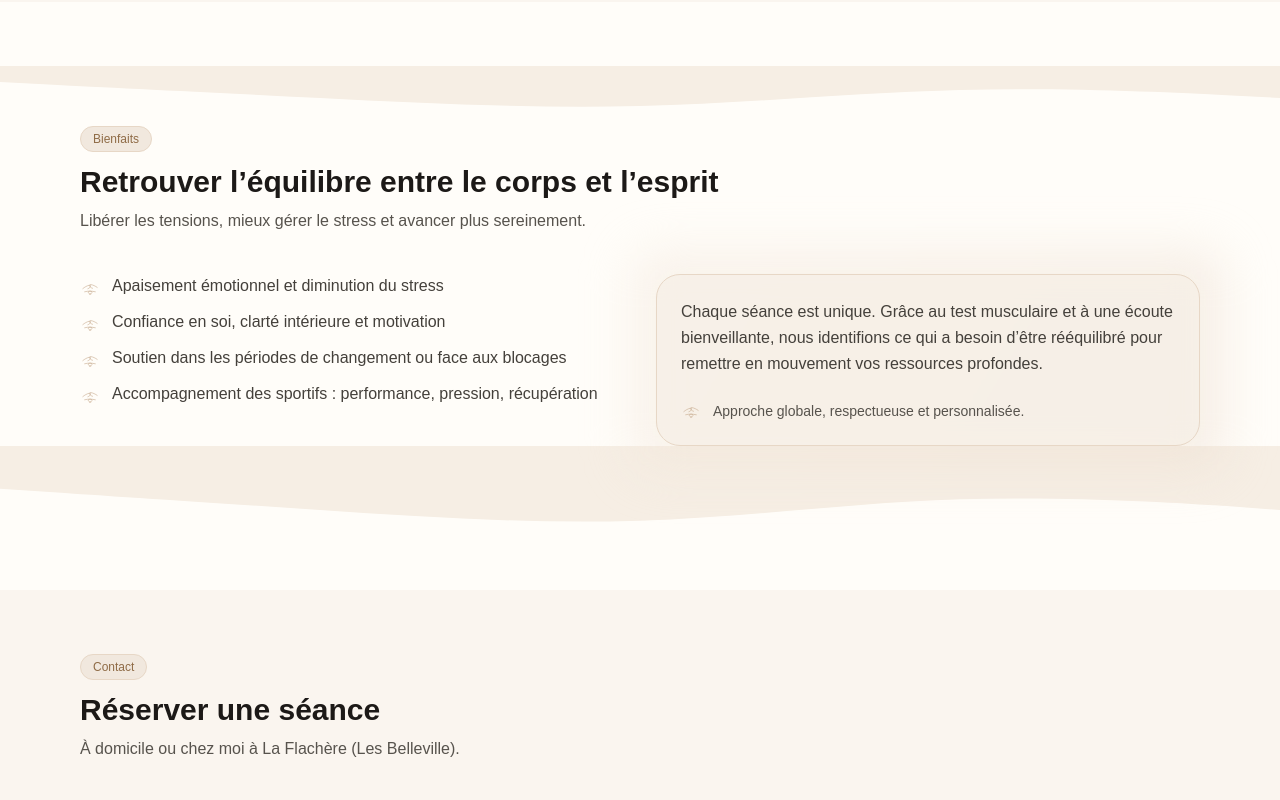
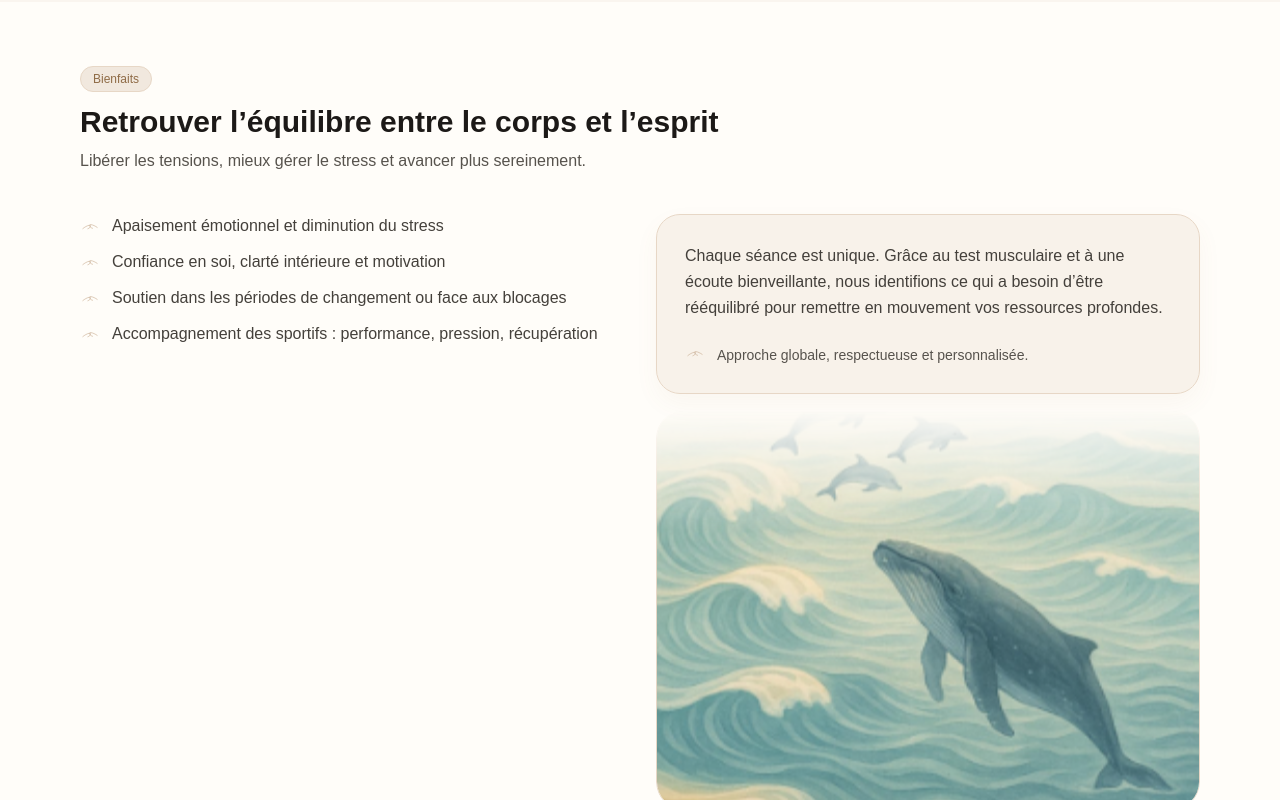
Before and after one commit to PabloDev-bit/site-web-lola, a Next.js app in the folder site-web-lola/: page / in a window 1280 px wide. Shown: the part 1140-1940 px from the top of the page. Built offline with nearby package versions, Linux system fonts and the light colour scheme.

Commit message:
feat: add BienfaitsWithWhale component and integrate into Home page

```diff
--- /dev/null
+++ b/site-web-lola/src/components/BienfaitsWithWhale.tsx
@@ -0,0 +1,173 @@
+import Image from "next/image";
+import { useEffect, useRef, useState } from "react";
+
+type Props = {
+  title: string;
+  subtitle?: string;
+  items: string[];
+  whaleSrc?: string; // /whale.jpg par défaut
+};
+
+export default function BienfaitsWithWhale({
+  title,
+  subtitle,
+  items,
+  whaleSrc = "/whale.jpg",
+}: Props) {
+  const rootRef = useRef<HTMLDivElement | null>(null);
+  const [visible, setVisible] = useState(false);
+  const [ratio, setRatio] = useState(0);
+
+  // Apparition + progression (pour la cascade des points)
+  useEffect(() => {
+    const el = rootRef.current;
+    if (!el) return;
+
+    const ioEnter = new IntersectionObserver(
+      (ents) => ents.forEach((e) => e.isIntersecting && setVisible(true)),
+      { threshold: 0.15 }
+    );
+    ioEnter.observe(el);
+
+    const ioRatio = new IntersectionObserver(
+      (ents) =>
+        ents.forEach((e) =>
+          setRatio(Math.max(0, Math.min(1, e.intersectionRatio)))
+        ),
+      { threshold: Array.from({ length: 20 }, (_, i) => +(i / 19).toFixed(2)) }
+    );
+    ioRatio.observe(el);
+
+    return () => {
+      ioEnter.disconnect();
+      ioRatio.disconnect();
+    };
+  }, []);
+
+  const visibleCount = Math.ceil(items.length * ratio);
+
+  return (
+    <section id="bienfaits" className="bg-[#FFFDF9]">
+      <div
+        ref={rootRef}
+        className={[
+          "mx-auto max-w-6xl px-4 py-16 transition-all duration-700 ease-out",
+          visible ? "opacity-100 translate-y-0" : "opacity-0 translate-y-6",
+          "motion-reduce:transition-none",
+        ].join(" ")}
+      >
+        {/* Header */}
+        <div className="max-w-2xl">
+          <div className="text-xs inline-flex items-center gap-2 rounded-full bg-[#F1E8DE] px-3 py-1 text-[#8F6B46] border border-[#E7D7C6]">
+            <span>Bienfaits</span>
+          </div>
+          <h2 className="mt-3 text-2xl sm:text-3xl font-semibold text-stone-900">
+            {title}
+          </h2>
+          {subtitle && (
+            <p className="mt-2 text-stone-600 leading-relaxed">{subtitle}</p>
+          )}
+        </div>
+
+        {/* Contenu */}
+        <div className="mt-10 grid gap-8 md:grid-cols-2">
+          {/* Liste gauche */}
+          <ul className="space-y-3">
+            {items.map((t, i) => {
+              const show = i < visibleCount;
+              const delay = `${Math.min(i * 90, 420)}ms`;
+              return (
+                <li
+                  key={i}
+                  className={[
+                    "flex items-start gap-3 transition-all duration-500 ease-out",
+                    show ? "opacity-100 translate-y-0" : "opacity-0 translate-y-3",
+                  ].join(" ")}
+                  style={{ transitionDelay: delay }}
+                >
+                  <span className="mt-1">
+                    <HandIcon className="h-5 w-5 text-[#C9AD92]" />
+                  </span>
+                  <span className="text-stone-700">{t}</span>
+                </li>
+              );
+            })}
+          </ul>
+
+          {/* Colonne droite — image CONFINÉE */}
+          <div className="relative">
+            {/* Carte texte */}
+            <div className="relative z-10 rounded-3xl border border-[#E7D7C6] bg-[#F7EFE7]/80 p-6 lg:p-7 backdrop-blur-[2px] shadow-[0_10px_24px_rgba(163,123,83,0.05)]">
+              <p className="leading-relaxed text-stone-700">
+                Chaque séance est unique. Grâce au test musculaire et à une écoute
+                bienveillante, nous identifions ce qui a besoin d’être rééquilibré
+                pour remettre en mouvement vos ressources profondes.
+              </p>
+              <div className="mt-6 flex items-center gap-3 text-sm">
+                <HandIcon className="h-5 w-5 text-[#C9AD92]" />
+                <span className="text-stone-600">
+                  Approche globale, respectueuse et personnalisée.
+                </span>
+              </div>
+            </div>
+
+            {/* Bloc décoratif inférieur — ne déborde JAMAIS de cette colonne */}
+            <div className="relative mt-4">
+              <div
+                className={[
+                  // conteneur verrouillé
+                  "relative overflow-hidden rounded-[28px] border border-[#E7D7C6] bg-white/70 shadow-[0_6px_24px_rgba(163,123,83,0.06)]",
+                  // hauteur fixe responsives pour éviter tout chevauchement
+                  "h-[280px] sm:h-[320px] md:h-[360px] lg:h-[400px]",
+                  // fondu d’entrée
+                  "transition-opacity duration-700",
+                  visible ? "opacity-100" : "opacity-0",
+                ].join(" ")}
+                // masque doux en haut pour mieux fondre avec la section
+                style={{
+                  WebkitMaskImage:
+                    "linear-gradient(to top, rgba(0,0,0,1) 70%, rgba(0,0,0,0.0) 100%)",
+                  maskImage:
+                    "linear-gradient(to top, rgba(0,0,0,1) 70%, rgba(0,0,0,0.0) 100%)",
+                }}
+                aria-hidden="true"
+              >
+                {/* Image fill, centrée vers le bas pour voir la baleine */}
+                <div className="absolute inset-0">
+                  <Image
+                    src={whaleSrc}
+                    alt=""
+                    fill
+                    sizes="(min-width:1024px) 560px, 100vw"
+                    className="object-cover object-[center_85%] animate-[floatSoft_10s_ease-in-out_infinite] motion-reduce:animate-none"
+                    priority
+                  />
+                </div>
+              </div>
+            </div>
+          </div>
+        </div>
+      </div>
+
+      {/* keyframes globales */}
+      <style jsx global>{`
+        @keyframes floatSoft {
+          0% { transform: translate3d(0, 0px, 0); }
+          50% { transform: translate3d(0, -6px, 0); }
+          100% { transform: translate3d(0, 0px, 0); }
+        }
+      `}</style>
+    </section>
+  );
+}
+
+function HandIcon({ className }: { className?: string }) {
+  return (
+    <svg viewBox="0 0 64 64" fill="none" className={className} aria-hidden="true">
+      <path d="M9 34c6-5 13-9 21-11 2-.6 3.8.7 3.7 2.6-.2 3.9-3.3 6.9-8.4 8.8"
+        stroke="currentColor" strokeWidth="2" strokeLinecap="round"/>
+      <path d="M55 30c-6.1-4.4-13-7.5-20.3-9-2.1-.4-3.9 1.3-3.7 3.4.4 4.2 3.8 7 9.1 8.5"
+        stroke="currentColor" strokeWidth="2" strokeLinecap="round"/>
+    </svg>
+  );
+}
--- a/site-web-lola/src/pages/index.tsx
+++ b/site-web-lola/src/pages/index.tsx
@@ -2,6 +2,8 @@
 import Head from "next/head";
 import Image from "next/image";
 import Link from "next/link";
+
+import BienfaitsWithWhale from "@/components/BienfaitsWithWhale";
 
 export default function Home() {
   return (
@@ -15,7 +17,6 @@ export default function Home() {
         <meta name="viewport" content="width=device-width, initial-scale=1" />
       </Head>
 
-      {/* Fond crème → sable très clair, sans rose. */}
       <main className="min-h-screen text-stone-800 bg-[#FAF5EF]">
         {/* NAV */}
         <header className="sticky top-0 z-30 bg-[#FAF5EF]/70 backdrop-blur border-b border-[#EDE1D4]">
@@ -36,7 +37,6 @@ export default function Home() {
 
         {/* HERO */}
         <section className="relative">
-          {/* Dégradé radial beige en arrière-plan */}
           <div
             aria-hidden
             className="pointer-events-none absolute inset-0 -z-10"
@@ -45,34 +45,28 @@ export default function Home() {
                 "radial-gradient(1200px 600px at 20% 20%, #FFF8F1 0%, #F7EFE7 45%, #F3E7DB 75%, #FAF5EF 100%)",
             }}
           />
-          {/* Motif vague sable très clair */}
           <WaveTop className="text-[#F1E7DB]" />
-
           <div className="mx-auto max-w-6xl px-4 pt-12 pb-16">
             <div className="grid lg:grid-cols-2 gap-12 items-center">
-              {/* Texte */}
               <div className="order-2 lg:order-1">
                 <span className="inline-flex items-center gap-2 rounded-full bg-[#F1E8DE] px-3 py-1 text-xs text-[#8F6B46] border border-[#E7D7C6]">
                   <HandsLogo className="h-4 w-4 text-[#C9AD92]" />
                   Kinésiologie douce & holistique
                 </span>
-
                 <h1 className="mt-3 text-4xl sm:text-5xl font-semibold leading-tight text-stone-900">
                   Bonjour, je suis <span className="text-[#A37B53]">Lola</span>
                 </h1>
-
                 <p className="mt-5 leading-relaxed text-stone-700">
-                  Mon chemin de vie m’a conduite vers la <strong>kinésiologie</strong>.
-                  J’ai commencé ma formation en <strong>septembre 2024</strong> pour transmettre
+                  Mon chemin de vie m’a conduite vers la <strong>kinésiologie</strong>. J’ai
+                  commencé ma formation en <strong>septembre 2024</strong> pour transmettre
                   force, équilibre et confiance. J’utilise déjà <em>Santé par le Toucher</em>,
                   <em> Brain Gym</em> et <em>Aura énergétique</em> pour construire des séances
-                  douces et efficaces, adaptées à chacun.
+                  douces, efficaces et adaptées à chacun.
                 </p>
                 <p className="mt-4 leading-relaxed text-stone-700">
                   En <strong>septembre 2026</strong>, j’ajoute les <strong>réflexes archaïques</strong>
                   afin d’accompagner enfants, adultes, parents et enseignants avec des clés durables.
                 </p>
-
                 <div className="mt-7 flex flex-wrap items-center gap-3">
                   <a
                     href="#contact"
@@ -89,9 +83,7 @@ export default function Home() {
                 </div>
               </div>
 
-              {/* Photo */}
               <div className="relative order-1 lg:order-2">
-                {/* halo crème */}
                 <div className="absolute -inset-6 rounded-[2rem] bg-[#EADCCF]/50 blur-2xl" />
                 <div className="relative overflow-hidden rounded-[2rem] border border-[#E7D7C6] shadow-sm bg-white">
                   <Image
@@ -103,14 +95,12 @@ export default function Home() {
                     priority
                   />
                 </div>
-                {/* mains filigrane caramel doux */}
                 <div className="absolute -bottom-6 -right-4 opacity-35">
                   <HandsLogo className="h-20 w-20 text-[#D8C2AE]" />
                 </div>
               </div>
             </div>
           </div>
-
           <WaveSeparator className="text-[#EEE3D7]" />
         </section>
 
@@ -122,7 +112,6 @@ export default function Home() {
               title="Un accompagnement pour tous les âges"
               subtitle="Des séances adaptées avec douceur et authenticité."
             />
-
             <div className="mt-10 grid sm:grid-cols-2 lg:grid-cols-4 gap-6">
               <Card title="Enfants" text="Développement, apprentissages, concentration, gestion des émotions, confiance en soi." />
               <Card title="Parents" text="Mieux comprendre et accompagner vos enfants, trouver un soutien face aux défis du quotidien." />
@@ -132,19 +121,10 @@ export default function Home() {
           </div>
         </section>
 
-        {/* BIENFAITS */}
-        <section id="bienfaits" className="relative py-16 bg-[#FFFDF9]">
-          <WaveTop className="text-[#F6EEE4]" />
-
-          <div className="mx-auto max-w-6xl px-4">
-            <SectionTitle
-              eyebrow="Bienfaits"
+        {/* BIENFAITS + BALEINE (fusionnés) */}
+        <BienfaitsWithWhale
           title="Retrouver l’équilibre entre le corps et l’esprit"
           subtitle="Libérer les tensions, mieux gérer le stress et avancer plus sereinement."
-            />
-
-            <div className="mt-10 grid md:grid-cols-2 gap-8">
-              <List
           items={[
             "Apaisement émotionnel et diminution du stress",
             "Confiance en soi, clarté intérieure et motivation",
@@ -152,26 +132,6 @@ export default function Home() {
             "Accompagnement des sportifs : performance, pression, récupération",
           ]}
         />
-              <div className="relative">
-                <div className="absolute -inset-6 rounded-3xl blur-xl"
-                     style={{ background: "linear-gradient(120deg,#F2E7DA70,#EBDCCD70)" }} />
-                <div className="relative rounded-3xl border border-[#E7D7C6] bg-[#F7EFE7]/70 p-6">
-                  <p className="leading-relaxed text-stone-700">
-                    Chaque séance est unique. Grâce au test musculaire et à une écoute
-                    bienveillante, nous identifions ce qui a besoin d’être rééquilibré
-                    pour remettre en mouvement vos ressources profondes.
-                  </p>
-                  <div className="mt-6 flex items-center gap-3 text-sm">
-                    <HandsLogo className="h-5 w-5 text-[#C9AD92]" />
-                    <span className="text-stone-600">Approche globale, respectueuse et personnalisée.</span>
-                  </div>
-                </div>
-              </div>
-            </div>
-          </div>
-
-          <WaveSeparator className="text-[#F6EEE4]" />
-        </section>
 
         {/* CONTACT */}
         <section id="contact" className="py-16">
@@ -181,7 +141,6 @@ export default function Home() {
               title="Réserver une séance"
               subtitle="À domicile ou chez moi à La Flachère (Les Belleville)."
             />
-
             <div className="mt-10 grid md:grid-cols-2 gap-8">
               <div className="rounded-3xl border border-[#E7D7C6] bg-[#FFFDFB]/80 p-6">
                 <h3 className="font-semibold text-stone-800">Coordonnées</h3>
@@ -213,7 +172,6 @@ export default function Home() {
                   <Price title="Adulte" value="50 € / séance" />
                   <Price title="Enfant" value="35 € / séance" />
                 </ul>
-
                 <div className="mt-6">
                   <a
                     href="mailto:lola7473@hotmail.fr?subject=Prise%20de%20rendez-vous%20Kin%C3%A9siologie"
@@ -241,12 +199,8 @@ export default function Home() {
   );
 }
 
-/* ---------- Composants UI ---------- */
-function SectionTitle({
-  eyebrow,
-  title,
-  subtitle,
-}: { eyebrow: string; title: string; subtitle?: string }) {
+/* ====================== UI PARTAGÉE ====================== */
+function SectionTitle({ eyebrow, title, subtitle }: { eyebrow: string; title: string; subtitle?: string }) {
   return (
     <div className="max-w-2xl">
       <div className="text-xs inline-flex items-center gap-2 rounded-full bg-[#F1E8DE] px-3 py-1 text-[#8F6B46] border border-[#E7D7C6]">
@@ -270,21 +224,6 @@ function Card({ title, text }: { title: string; text: string }) {
   );
 }
 
-function List({ items }: { items: string[] }) {
-  return (
-    <ul className="space-y-3">
-      {items.map((t, i) => (
-        <li key={i} className="flex items-start gap-3">
-          <span className="mt-1">
-            <HandsLogo className="h-5 w-5 text-[#C9AD92]" />
-          </span>
-          <span className="text-stone-700">{t}</span>
-        </li>
-      ))}
-    </ul>
-  );
-}
-
 function Price({ title, value }: { title: string; value: string }) {
   return (
     <li className="rounded-2xl border border-[#E7D7C6] bg-[#F7EFE7] p-4">
@@ -294,9 +233,7 @@ function Price({ title, value }: { title: string; value: string }) {
   );
 }
 
-/* ---------- Icônes & Vagues ---------- */
 function HandsLogo({ className }: { className?: string }) {
-  // Pictogramme "deux mains" doux et organique
   return (
     <svg viewBox="0 0 64 64" className={className} fill="none" aria-hidden="true">
       <path d="M9 34c6-5 13-9 21-11 2-.6 3.8.7 3.7 2.6-.2 3.9-3.3 6.9-8.4 8.8"
```
Also changed, not shown: site-web-lola/src/components/WhaleScene.tsx (deleted). Lines whose indentation alone changed are shown as unchanged.
